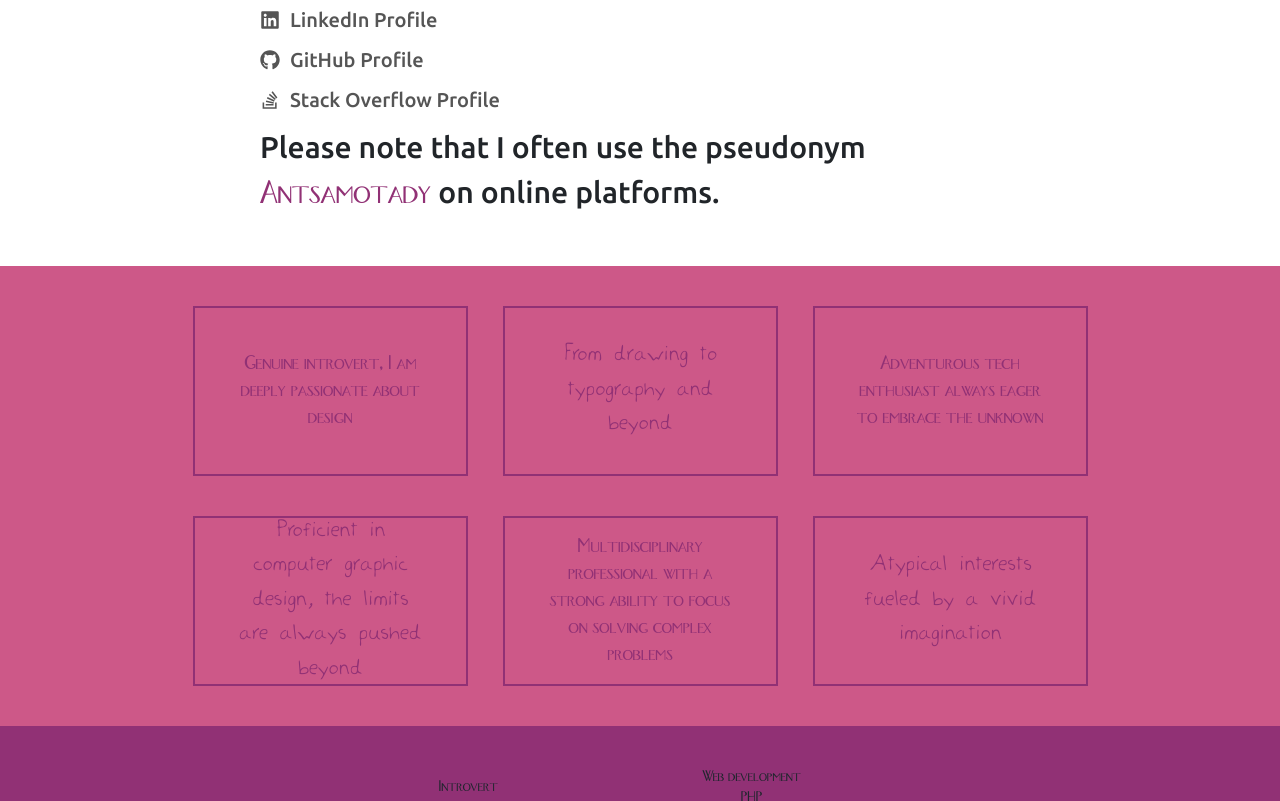
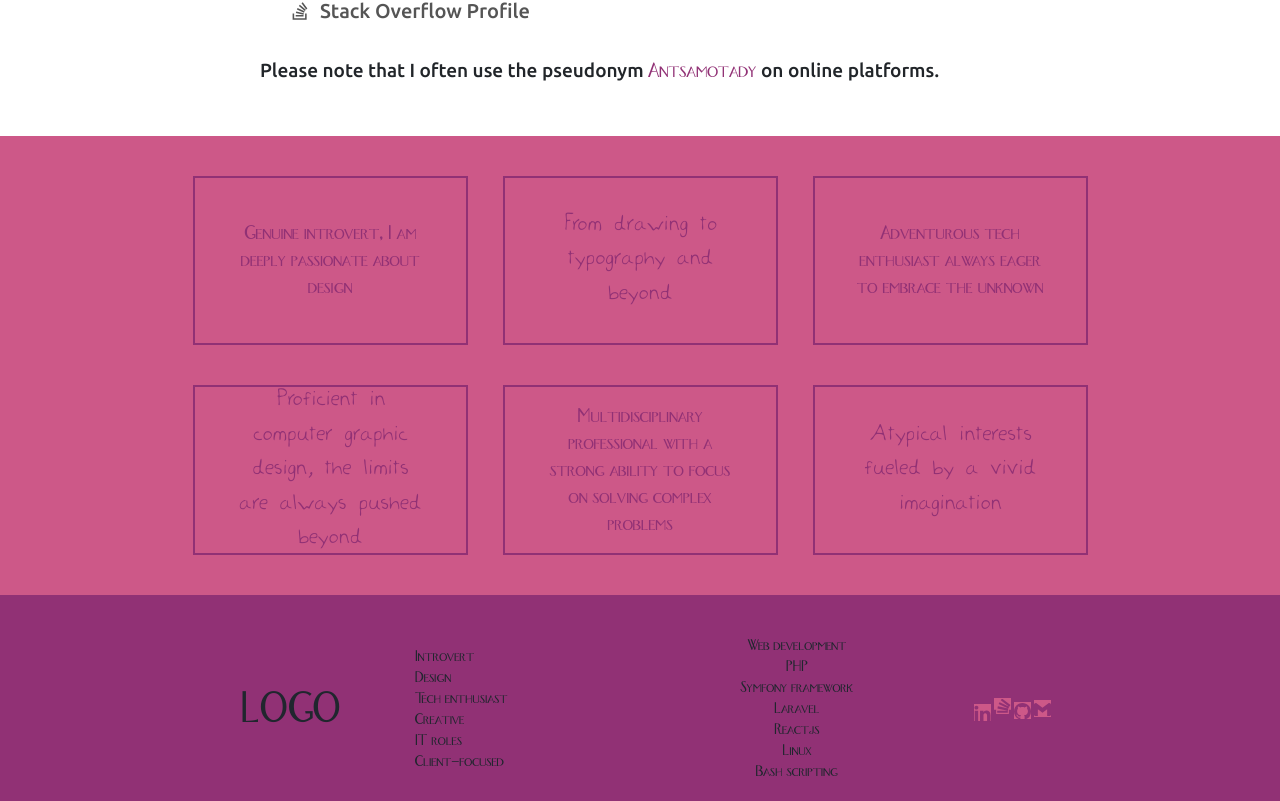
Before and after one commit to Antsamotady/ResumePortfolio, a React (Create React App) app: page /contact in a window 1280 px wide. Shown: the part 879-1680 px from the top of the page. Built offline with nearby package versions, Linux system fonts and the light colour scheme.

Commit message:
Footer flex basis and Contact page readability

```diff
--- a/src/Stylesheets/contact.css
+++ b/src/Stylesheets/contact.css
@@ -6,20 +6,27 @@
 }
 
 .contact-container h2 {
-  font-size: 3rem;
+  font-family: var(--font-family-fox_trot);
+  font-size: 2rem;
   margin-bottom: 30px;
   text-align: center;
 }
 
 .contact-container p {
-  font-size: 1.5rem;
+  font-size: 1rem;
   line-height: 1.5;
+  text-align: center;
   margin-bottom: 20px;
+}
+
+.contact-container p:last-child {
+  text-align: left;
+  font-size: 0.95rem;
 }
 
 .contact-container ul {
   list-style: none;
-  margin: 0;
+  margin: 1.5rem;
   padding: 0;
 }
 
@@ -36,7 +43,7 @@
 }
 
 .contact-container a:hover {
-  color: #007bff;
+  color: var(--color-bg-footer);
 }
 
 .contact-container .icon {
--- a/src/Stylesheets/footer.css
+++ b/src/Stylesheets/footer.css
@@ -4,12 +4,25 @@
     height: auto;
 }
 .footer-body {
-    padding: 2rem 1rem 0 0;
+    padding-top: 2rem;
     font-family: var(--font-family-fox_trot);
     color: var(--color-lightyellow);
 
     display: flex;
     justify-content: space-between;
+}
+.footer-body div:nth-child(1) {
+    flex-basis: 25%;
+    margin-right: .5rem;
+}
+.footer-body div:nth-child(2) {
+    flex-basis: 28%;
+}
+.footer-body div:nth-child(3) {
+    flex-basis: 27%;
+}
+.footer-body div:nth-child(4) {
+    flex-basis: 20%;
 }
 .footer-logo {
     font-size: 2rem;
@@ -42,15 +55,16 @@
 .horizontal-links ul {
     list-style: none;
     margin: 0;
+    padding: 0;
 
     display: flex;
 }
 .horizontal-links li {
-    width: 16px;
-    height: 16px;
+    width: 17px;
+    height: 17px;
     margin: 0 3px 0 0;
     background-color: var(--color-bg-middle);
-    font-size: 0.9rem;
+    font-size: 0.85rem;
 
     display: flex;
     justify-content: center;
```
Also changed, not shown: src/Components/Pages/About.js (indentation only).
